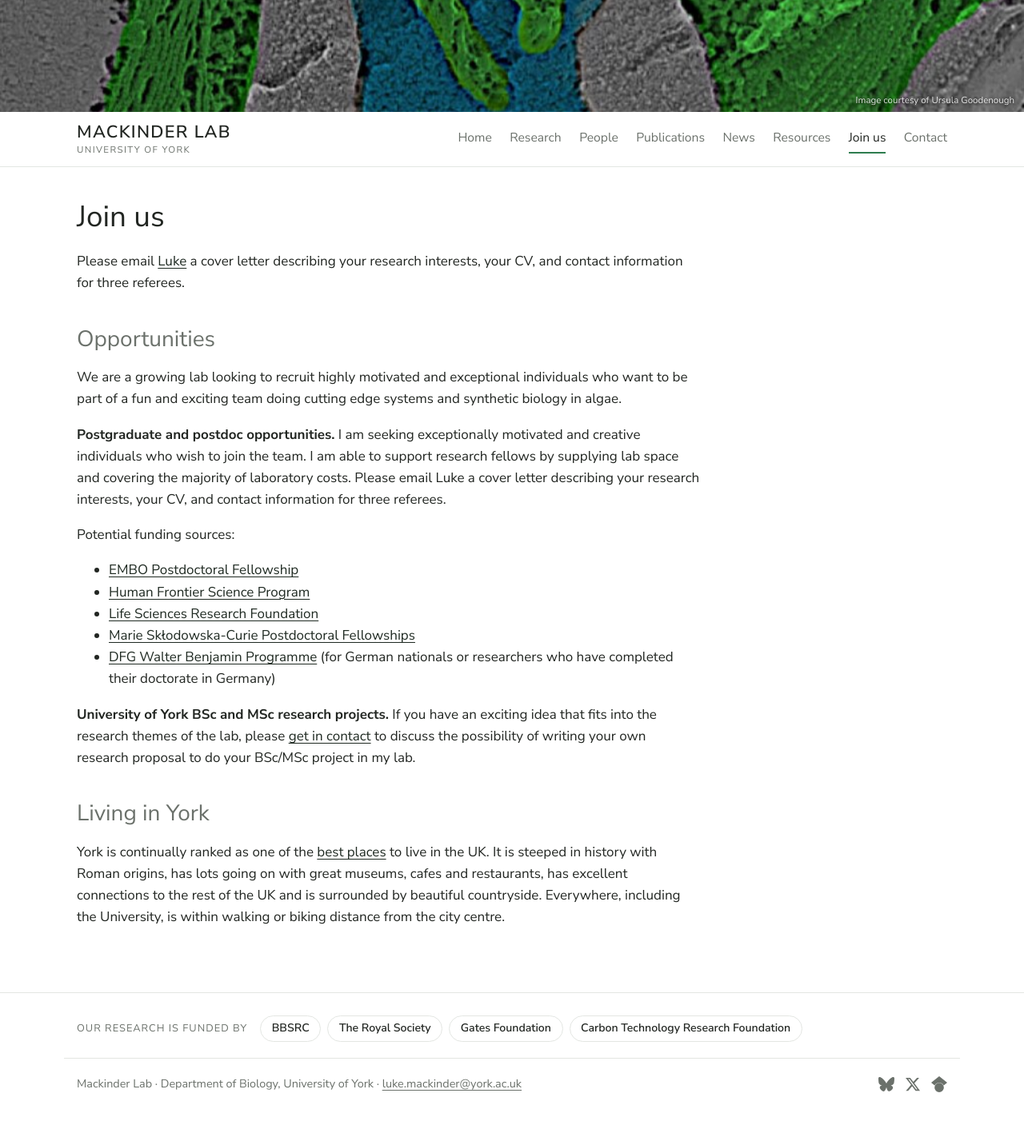
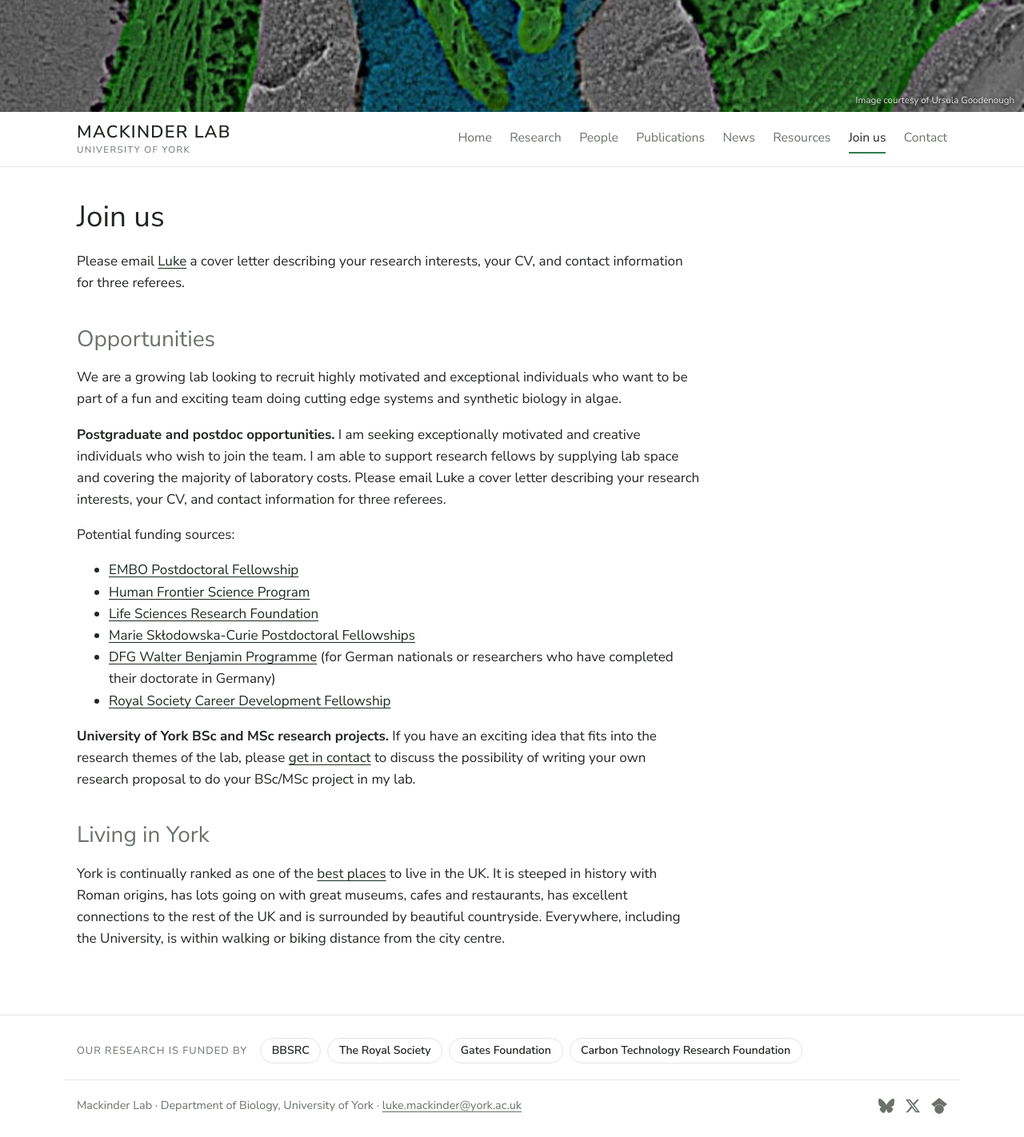
Before and after one commit to mackinderlab/mackinderlab.github.io, a Jekyll site: the page built from pages/join.md, in a window 1280 px wide. Shown: the whole page at 80% size. Built offline with Jekyll 4.4.1, drawn with Linux system fonts in a browser that asks for light colours; before the commit the page ends 1395 px from its top, so only the background shows below that; some of the changed lines change nothing that is shown.

Commit message:
Update pages/join.md (via Pages CMS)

```diff
--- a/pages/join.md
+++ b/pages/join.md
@@ -1,9 +1,10 @@
 ---
 title: Join us
+description: PhD, postdoc and fellowship opportunities in the Mackinder Lab at
+  the University of York, and how to apply.
 permalink: /join/
-description: PhD, postdoc and fellowship opportunities in the Mackinder Lab at the University of York, and how to apply.
+map: false
 ---
-
 Please email [Luke](mailto:luke.mackinder@york.ac.uk) a cover letter describing your research interests, your CV, and contact information for three referees.
 
 ## Opportunities
@@ -19,6 +20,7 @@ Potential funding sources:
 - [Life Sciences Research Foundation](https://lsrf.org/)
 - [Marie Skłodowska-Curie Postdoctoral Fellowships](https://marie-sklodowska-curie-actions.ec.europa.eu/)
 - [DFG Walter Benjamin Programme](https://www.dfg.de/en/research_funding/programmes/individual/walter_benjamin/index.html) (for German nationals or researchers who have completed their doctorate in Germany)
+- [Royal Society Career Development Fellowship](https://royalsociety.org/grants/career-development-fellowship/)
 
 **University of York BSc and MSc research projects.** If you have an exciting idea that fits into the research themes of the lab, please [get in contact](mailto:luke.mackinder@york.ac.uk) to discuss the possibility of writing your own research proposal to do your BSc/MSc project in my lab.
 
```
